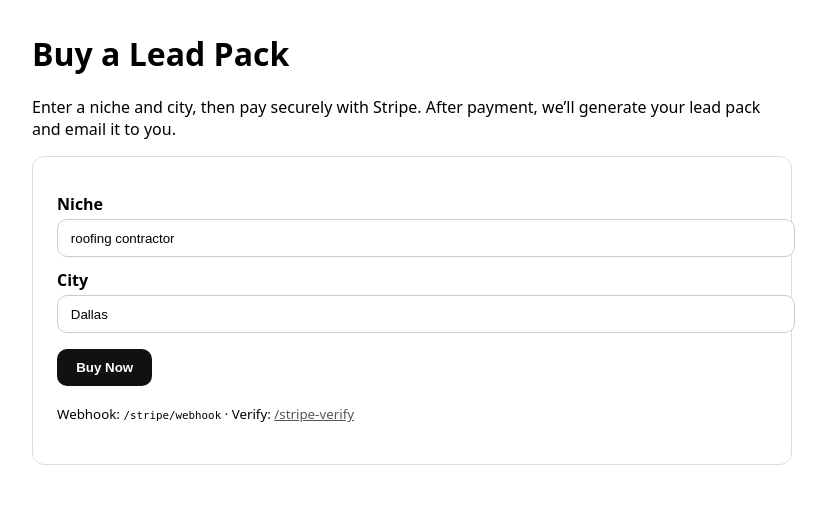
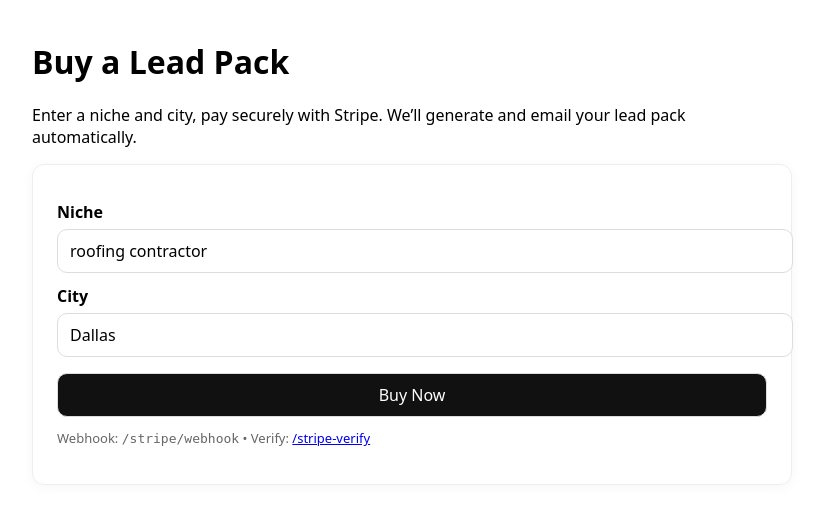
Before and after one commit to imihus81-lgtm/payments_stripe, a Flask app: template templates/index.html in a window 1280 px wide. Shown: the top 524 px of the page, without its empty margins (228-1054 px from the left). Run offline with Flask 3, Linux system fonts and the light colour scheme; the template is opened without the code that fills it, so the values that code supplies are empty.

Commit message:
Update index.html

```diff
--- a/templates/index.html
+++ b/templates/index.html
@@ -2,40 +2,33 @@
 <html>
 <head>
   <meta charset="utf-8">
-  <title>Buy a Lead Pack</title>
-  <meta name="viewport" content="width=device-width, initial-scale=1" />
+  <title>Buy a Lead Pack – XAI Agent</title>
+  <meta name="viewport" content="width=device-width, initial-scale=1">
   <style>
-    body{font-family:system-ui,Segoe UI,Arial,sans-serif; max-width:760px; margin:2rem auto; padding:0 1rem}
-    .card{border:1px solid #ddd; border-radius:12px; padding:24px}
-    label{display:block; font-weight:600; margin:.75rem 0 .25rem}
-    input{width:100%; padding:.65rem .8rem; border:1px solid #ccc; border-radius:10px}
-    button{margin-top:1rem; padding:.7rem 1.2rem; border:0; border-radius:10px; background:#111; color:#fff; font-weight:700; cursor:pointer}
-    small a{color:#555}
+    body{font-family:system-ui,Arial,sans-serif;max-width:760px;margin:40px auto;padding:0 16px}
+    .card{border:1px solid #eee;border-radius:12px;padding:24px;box-shadow:0 2px 12px rgba(0,0,0,.04)}
+    input,button{font:inherit;padding:10px 12px;border:1px solid #ddd;border-radius:10px;width:100%}
+    button{background:#111;color:#fff;cursor:pointer}
+    label{display:block;margin:12px 0 6px;font-weight:600}
   </style>
 </head>
 <body>
   <h1>Buy a Lead Pack</h1>
-  <p>Enter a niche and city, then pay securely with Stripe. After payment, we’ll generate your lead pack and email it to you.</p>
+  <p>Enter a niche and city, pay securely with Stripe. We’ll generate and email your lead pack automatically.</p>
+
   <div class="card">
-    <label>Niche</label>
-    <input id="niche" value="roofing contractor">
-    <label>City</label>
-    <input id="city" value="Dallas">
-    <button id="buy">Buy Now</button>
-    <p><small>Webhook: <code>/stripe/webhook</code> · Verify: <a href="/stripe-verify">/stripe-verify</a></small></p>
+    <form action="/checkout" method="post">
+      <label>Niche</label>
+      <input name="niche" placeholder="roofing contractor" required value="roofing contractor">
+
+      <label style="margin-top:12px">City</label>
+      <input name="city" placeholder="Dallas" required value="Dallas">
+
+      <button style="margin-top:16px" type="submit">Buy Now</button>
+    </form>
+    <p style="margin-top:12px;font-size:13px;color:#666">
+      Webhook: <code>/stripe/webhook</code> • Verify: <a href="/stripe-verify">/stripe-verify</a>
+    </p>
   </div>
-
-  <script>
-    document.getElementById('buy').onclick = async () => {
-      const niche = document.getElementById('niche').value;
-      const city  = document.getElementById('city').value;
-      const res = await fetch('/checkout', {
-        method: 'POST', headers: {'Content-Type':'application/json'},
-        body: JSON.stringify({niche, city})
-      });
-      const data = await res.json();
-      if(data.url) window.location = data.url; else alert(JSON.stringify(data));
-    };
-  </script>
 </body>
 </html>
```
